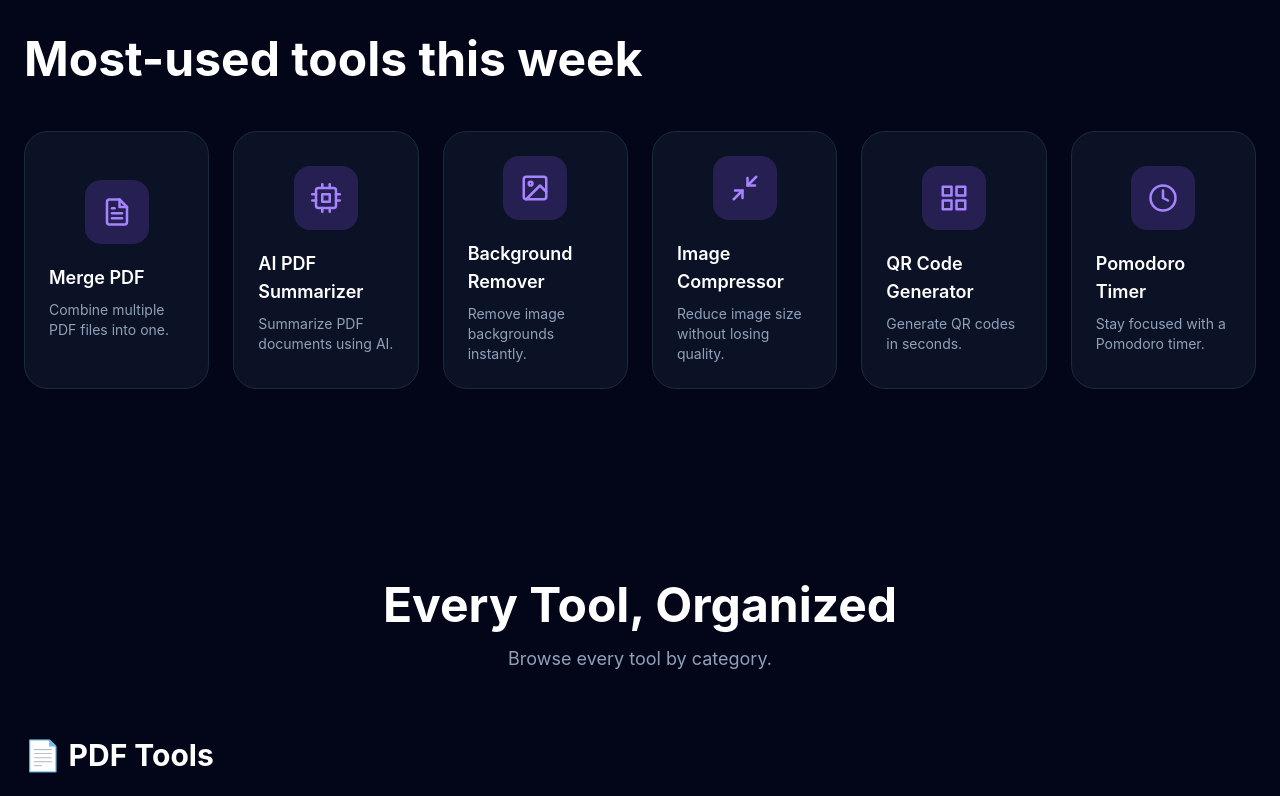
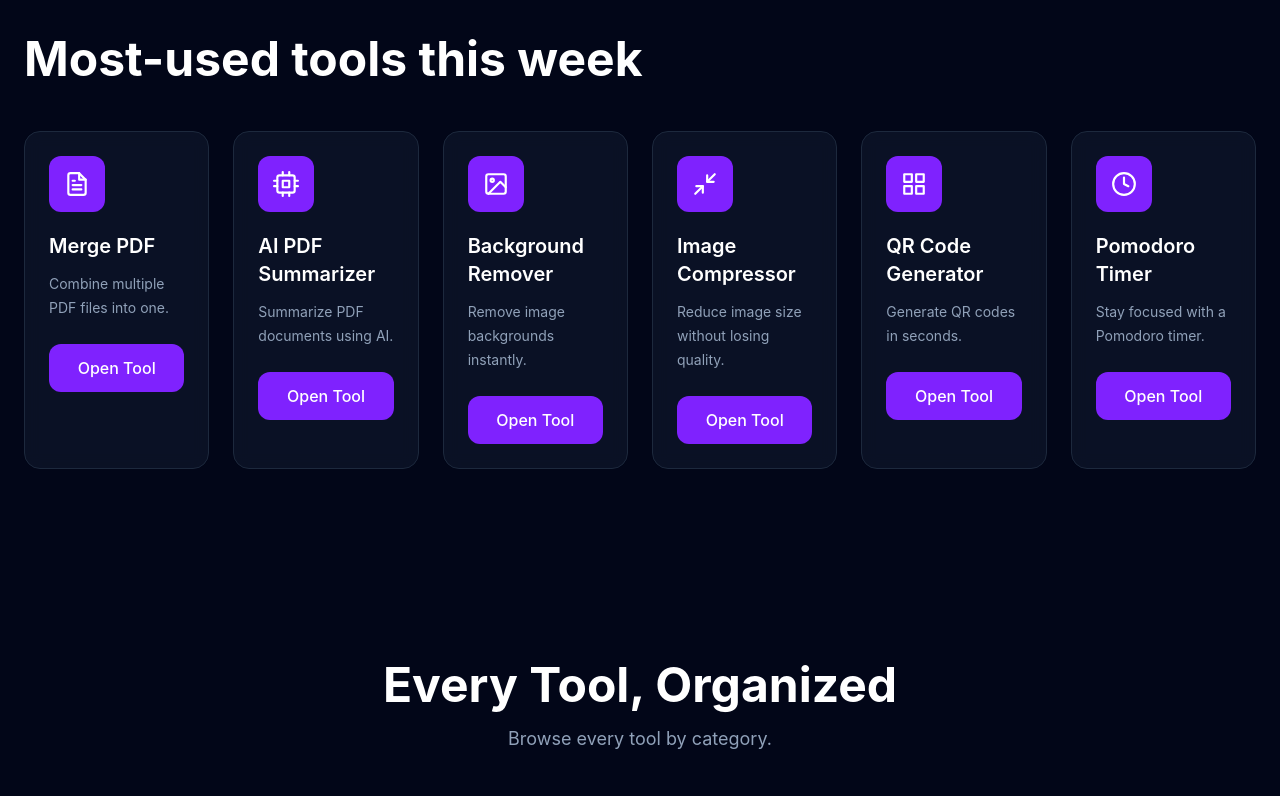
Before and after one commit to Dani-125/nexyra-tools, a React (Vite) app: page / in a window 1280 px wide. Shown: the part 960-1756 px from the top of the page. Built offline with nearby package versions, Linux system fonts and the light colour scheme.

Commit message:
Redesign ToolCard with premium UI and hover animations

```diff
--- a/src/components/tools/ToolCard.jsx
+++ b/src/components/tools/ToolCard.jsx
@@ -3,54 +3,76 @@ function ToolCard({ icon: Icon, title, description }) {
     <div
       className="
         group
-        bg-slate-900/70
+        rounded-2xl
         border
         border-slate-800
-        rounded-3xl
+        bg-slate-900/70
+        backdrop-blur-sm
         p-6
-        flex
-        flex-col
-        items-center
-        justify-center
         transition-all
         duration-300
         hover:-translate-y-2
         hover:border-violet-500
-        hover:bg-slate-900
-        hover:shadow-[0_0_35px_rgba(139,92,246,0.35)]
-        cursor-pointer
+        hover:shadow-[0_0_30px_rgba(139,92,246,0.25)]
       "
     >
+      {/* Icon */}
       <div
         className="
-          w-16
-          h-16
-          rounded-2xl
-          bg-violet-500/20
+          mb-5
           flex
+          h-14
+          w-14
           items-center
           justify-center
-          text-violet-400
-          text-3xl
+          rounded-xl
+          bg-violet-600
+          text-white
           transition-all
           duration-300
+          group-hover:rotate-6
           group-hover:scale-110
-          group-hover:bg-violet-500
-          group-hover:text-white
         "
       >
-        <Icon />
+        <Icon size={26} />
       </div>
 
-     <div className="mt-5">
-  <h3 className="text-lg font-semibold text-white">
-    {title}
-  </h3>
+      {/* Title */}
+      <h3
+        className="
+          text-xl
+          font-semibold
+          text-white
+          transition-colors
+          duration-300
+          group-hover:text-violet-400
+        "
+      >
+        {title}
+      </h3>
 
-  <p className="mt-2 text-sm text-slate-400">
-    {description}
-  </p>
-</div>
+      {/* Description */}
+      <p className="mt-3 text-sm leading-6 text-slate-400">
+        {description}
+      </p>
+
+      {/* Button */}
+      <button
+        className="
+          mt-6
+          w-full
+          rounded-xl
+          bg-violet-600
+          py-3
+          font-medium
+          text-white
+          transition-all
+          duration-300
+          hover:bg-violet-500
+        "
+      >
+        Open Tool
+      </button>
     </div>
   );
 }
```
